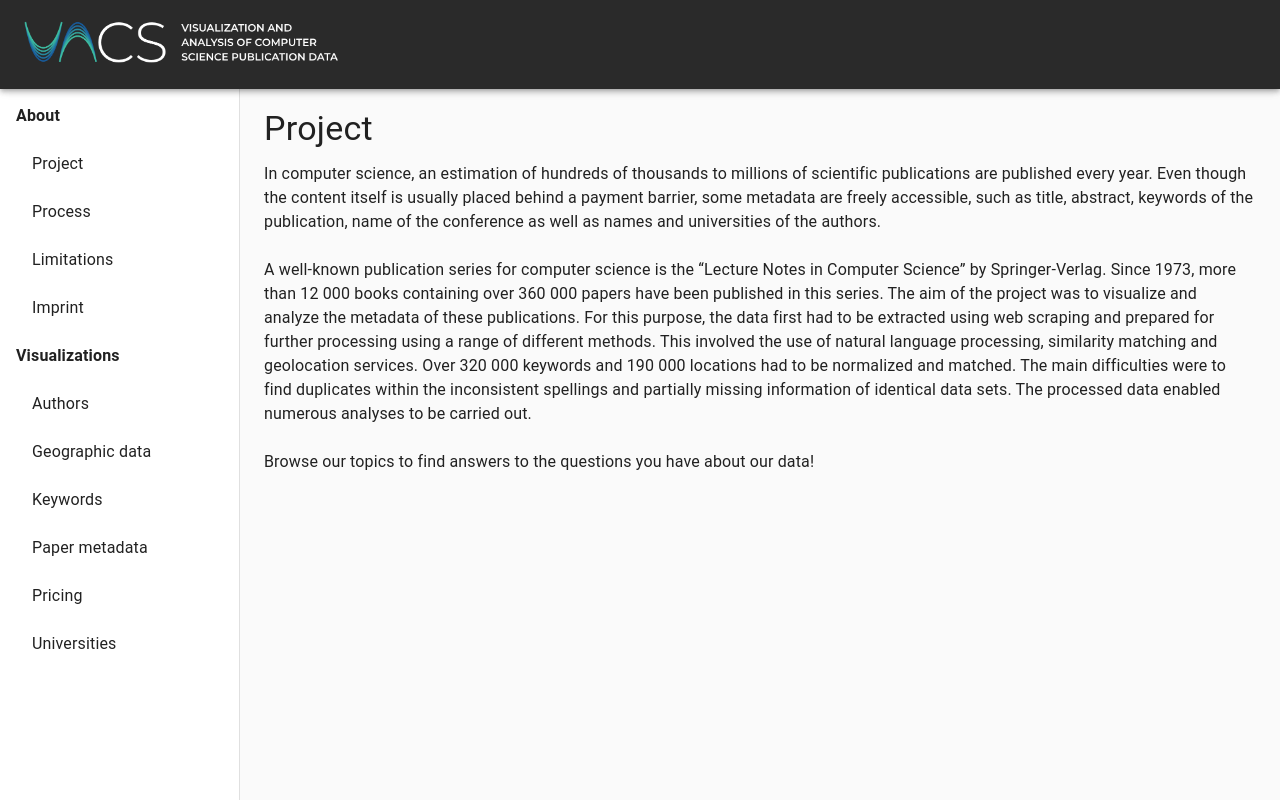
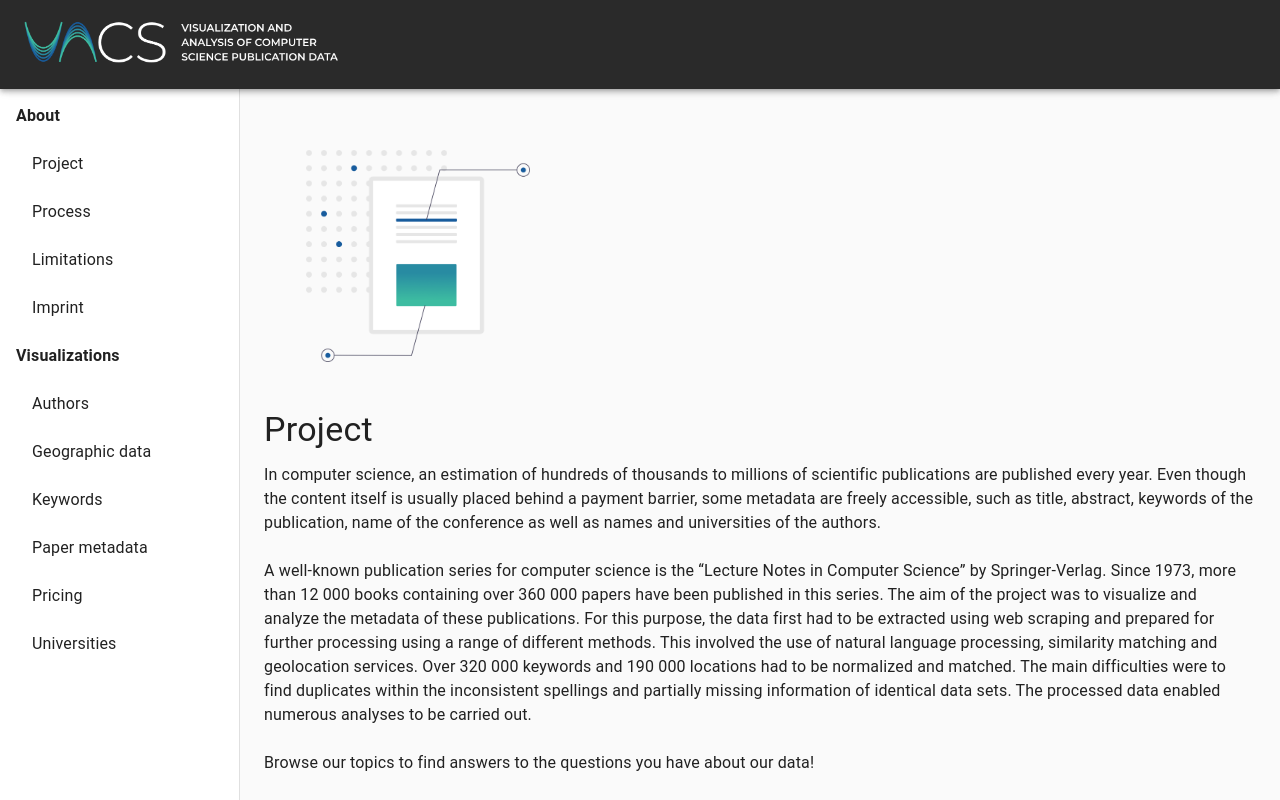
Before and after one commit to lenasrd/svac-frontend, a React (Create React App) app: page /project in a window 1280 px wide. Built offline with nearby package versions, Linux system fonts and the light colour scheme.

Commit message:
add a visual to /project

```diff
--- a/src/pages/ProjectPage.js
+++ b/src/pages/ProjectPage.js
@@ -1,9 +1,21 @@
 import Typography from "@material-ui/core/Typography";
 import React from "react";
+import project_visual from "../images/project_visual.png";
+import { makeStyles } from "@material-ui/core/styles";
+
+const useStyles = makeStyles((theme) => ({
+  visual: {
+    width: "22em",
+    padding: "3em",
+  },
+}));
 
 export default function ProjectPage() {
+  const classes = useStyles();
+
   return (
     <main>
+      <img src={project_visual} className={classes.visual}></img>
       <Typography variant="h4">Project</Typography>
       <Typography>
         In computer science, an estimation of hundreds of thousands to millions
```
Also changed, not shown: src/images/project_visual.png (added).
